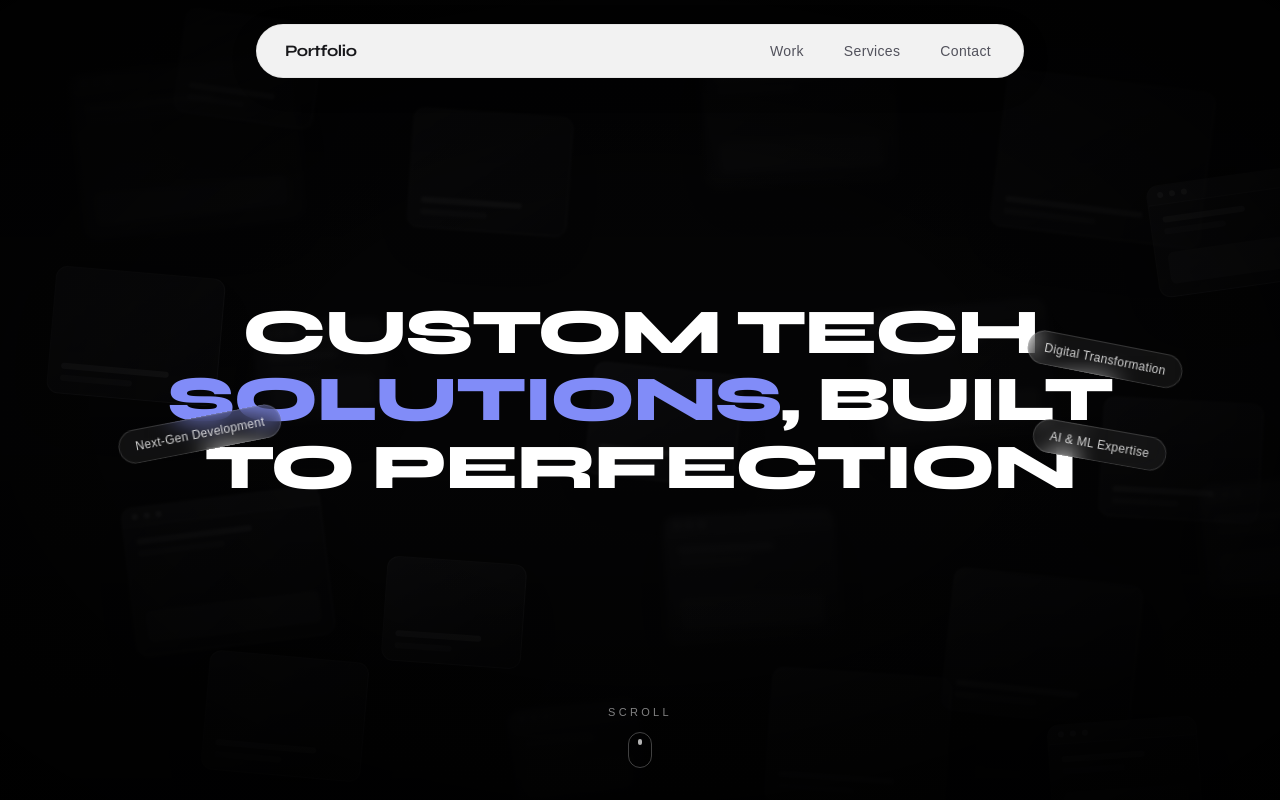
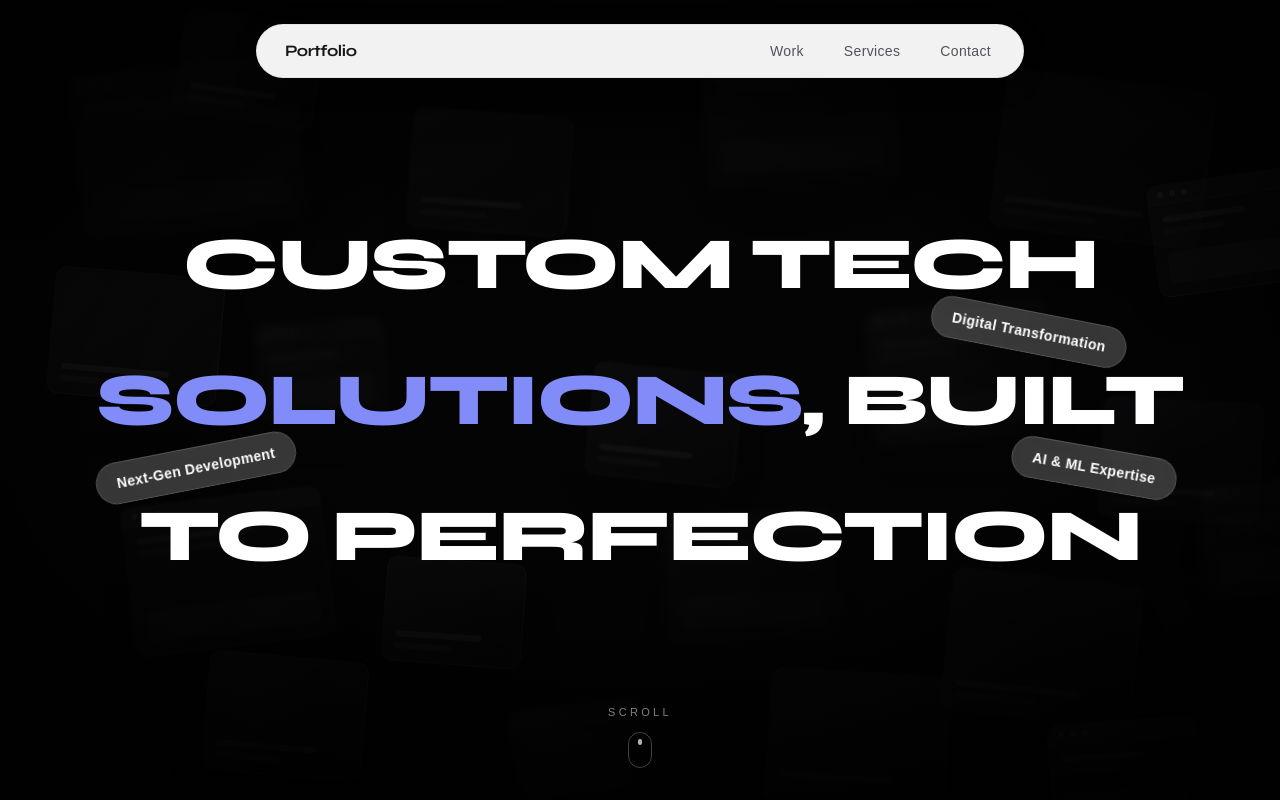
Before and after one commit to AlisDesai/Portfolio, a Next.js app: page / in a window 1280 px wide. Built offline with nearby package versions, Linux system fonts and the light colour scheme; no server answers.

Commit message:
hero section changes

```diff
--- a/components/features/home/Hero.tsx
+++ b/components/features/home/Hero.tsx
@@ -31,6 +31,7 @@ export function Hero() {
   const solutionsRef = useRef<HTMLSpanElement>(null);
   const builtRef = useRef<HTMLSpanElement>(null);
   const toRef = useRef<HTMLSpanElement>(null);
+  const perfectionRef = useRef<HTMLSpanElement>(null);
   const reduceMotion = usePrefersReducedMotion();
 
   const [pillStyles, setPillStyles] = useState<ServicePillStyle[] | null>(null);
@@ -48,30 +49,43 @@ export function Hero() {
       const solutions = solutionsRef.current;
       const built = builtRef.current;
       const to = toRef.current;
-      if (!section || !tech || !solutions || !built || !to) return;
+      const perfection = perfectionRef.current;
+      if (!section || !tech || !solutions || !built || !to || !perfection) return;
 
       const sectionRect = section.getBoundingClientRect();
+      const techRect = tech.getBoundingClientRect();
       const solutionsRect = solutions.getBoundingClientRect();
       const builtRect = built.getBoundingClientRect();
       const toRect = to.getBoundingClientRect();
+      const perfectionRect = perfection.getBoundingClientRect();
+
+      // Approximate letter positions within each word, by fraction of word width.
+      const techCHx = techRect.left + techRect.width * 0.75; // "CH" of Tech
+      const builtILx = builtRect.left + builtRect.width * 0.6; // "IL" of Built
+      const solutionsSOx = solutionsRect.left + solutionsRect.width * 0.1; // "SO" of Solutions
+      const toCenterX = toRect.left + toRect.width * 0.5; // center of "To"
+      const builtLX = builtRect.left + builtRect.width * 0.72; // "L" of Built
+      const perfectionNX = perfectionRect.left + perfectionRect.width * 0.95; // "N" of Perfection
 
       // Order matches SERVICE_TAGS: Next-Gen Development, Digital Transformation, AI & ML Expertise.
-      // Anchored so the pill overlaps onto the corner of the given word (per design reference).
       setPillStyles([
         {
+          // Between "SO" (Solutions) and "TO" — the seam between rows 2 and 3, left side.
           top: (solutionsRect.bottom + toRect.top) / 2 - sectionRect.top,
-          left: Math.min(solutionsRect.left, toRect.left) - sectionRect.left,
-          transform: "translate(-30%, -50%) rotate(-11deg)",
+          left: (solutionsSOx + toCenterX) / 2 - sectionRect.left,
+          transform: "translate(-50%, -50%) rotate(-11deg)",
         },
         {
-          top: builtRect.top - sectionRect.top,
-          left: builtRect.right - sectionRect.left,
-          transform: "translate(-55%, -55%) rotate(11deg)",
+          // Between "CH" (Tech) and "IL" (Built) — the seam between rows 1 and 2.
+          top: (techRect.bottom + builtRect.top) / 2 - sectionRect.top,
+          left: (techCHx + builtILx) / 2 - sectionRect.left,
+          transform: "translate(-50%, -50%) rotate(11deg)",
         },
         {
-          top: builtRect.bottom - sectionRect.top,
-          left: builtRect.right - sectionRect.left,
-          transform: "translate(-60%, -30%) rotate(10deg)",
+          // Between "L" (Built) and "N" (Perfection) — the seam between rows 2 and 3, right side.
+          top: (builtRect.bottom + perfectionRect.top) / 2 - sectionRect.top,
+          left: (builtLX + perfectionNX) / 2 - sectionRect.left,
+          transform: "translate(-50%, -50%) rotate(10deg)",
         },
       ]);
     }
@@ -105,18 +119,18 @@ export function Hero() {
         animate="visible"
         className="relative z-20 mx-auto max-w-[1600px] px-6 text-center sm:px-10 lg:px-16"
       >
-        <h1 className="font-display w-full text-[clamp(2rem,5vw,5.5rem)] leading-[1.05] font-extrabold tracking-tight text-white uppercase">
+        <h1 className="font-display w-full text-[clamp(2.25rem,5.75vw,5.9rem)] leading-[1.2] font-extrabold tracking-tight text-white uppercase">
           <motion.span variants={headlineLine} className="block">
             Custom <span ref={techRef}>Tech</span>
           </motion.span>
-          <motion.span variants={headlineLine} className="block">
+          <motion.span variants={headlineLine} className="mt-12 block">
             <span ref={solutionsRef} className="text-accent">
               Solutions
             </span>
             , <span ref={builtRef}>Built</span>
           </motion.span>
-          <motion.span variants={headlineLine} className="block">
-            <span ref={toRef}>To</span> Perfection
+          <motion.span variants={headlineLine} className="mt-12 block">
+            <span ref={toRef}>To</span> <span ref={perfectionRef}>Perfection</span>
           </motion.span>
         </h1>
       </motion.div>
--- a/components/features/home/ServicePills.tsx
+++ b/components/features/home/ServicePills.tsx
@@ -33,7 +33,7 @@ export function ServicePills({ reduceMotion, styles }: ServicePillsProps) {
               animate={{ opacity: 1, y: 0 }}
               transition={{ duration: 0.7, delay: 0.15 * index, ease: EASE_PREMIUM }}
             >
-              <span className="inline-flex items-center rounded-full border border-white/15 bg-white/5 px-4 py-2 text-xs font-medium tracking-wide text-white/80 backdrop-blur-md">
+              <span className="inline-flex items-center rounded-full border border-white/15 bg-white/20 px-5 py-2.5 text-sm font-bold tracking-wide whitespace-nowrap text-white backdrop-blur-md">
                 {label}
               </span>
             </motion.div>
```
